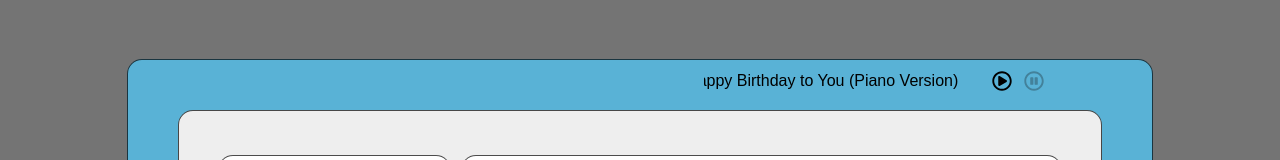
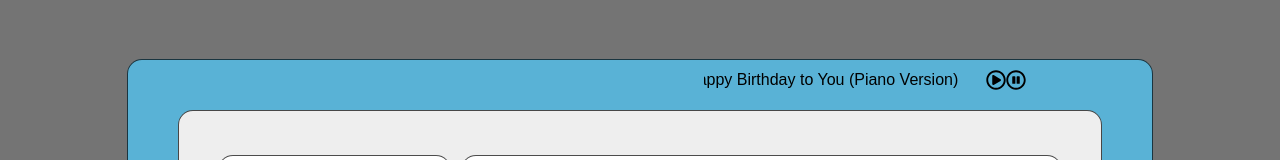
Before and after one commit to kwonboryong/Birthday-Project, a Next.js app: page / in a window 1280 px wide. Shown: the top 160 px of the page. Built offline with nearby package versions, Linux system fonts and the light colour scheme.

Commit message:
Update: 버튼 기본 css 제거

```diff
--- a/styles/global.css
+++ b/styles/global.css
@@ -143,3 +143,12 @@ a {
 a:hover {
   color: #2B89BF;
 }
+
+button {
+  all: unset;
+  background: none;
+  border: none;
+  padding: 0;
+  font: inherit;
+  cursor: pointer;
+}
```
